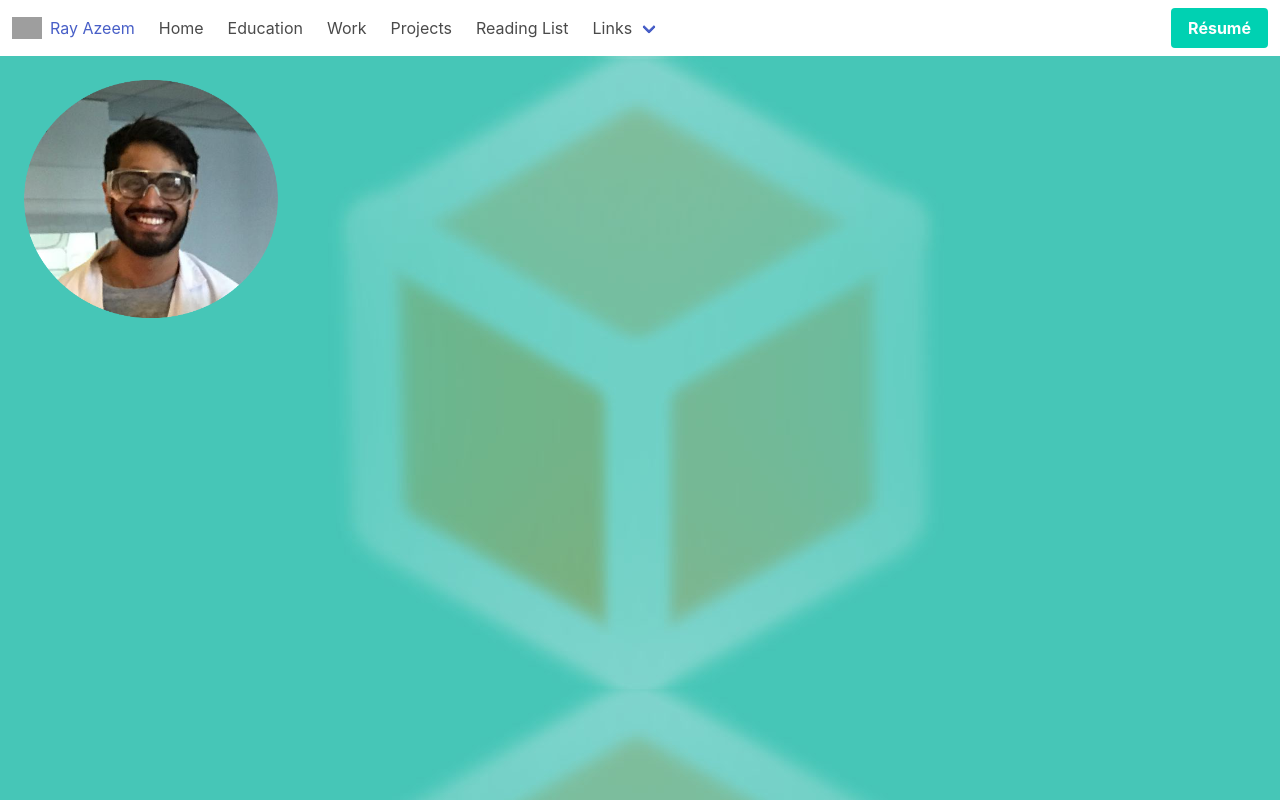
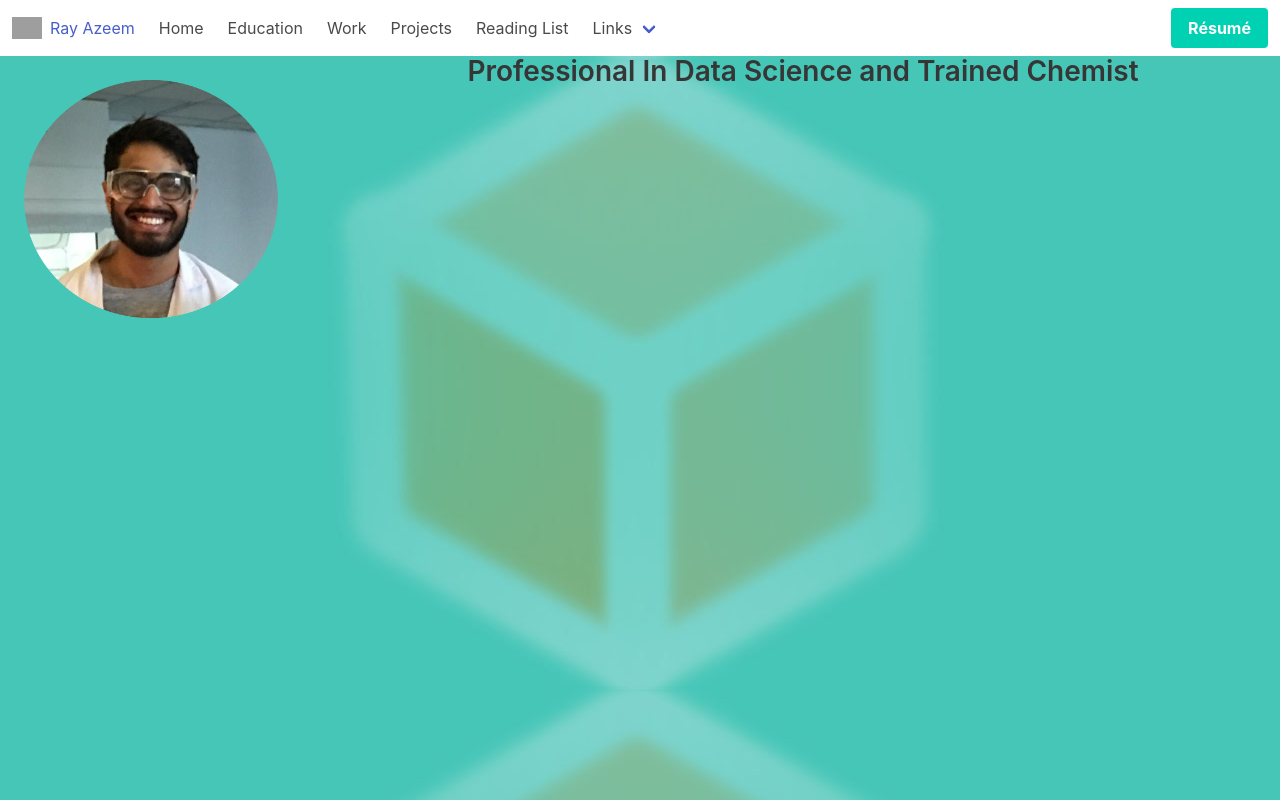
Before and after one commit to zoraizazeem/zoraiz, a React (Create React App) app: page / in a window 1280 px wide. Shown: the top 800 px of the page. Built offline with nearby package versions, Linux system fonts and the light colour scheme; grey boxes are pictures that could not be loaded.

Commit message:
minor changes

```diff
--- a/src/App.js
+++ b/src/App.js
@@ -40,7 +40,11 @@ const Home = () => (
             <figure class="image is-256x256">
               <img class="is-rounded" src={ProfilePic} />
             </figure>
+
           </div>
+        </div>
+        <div class="column">
+          <p class="title">Professional In Data Science and Trained Chemist</p>
         </div>
       </div>
     </div>
```
